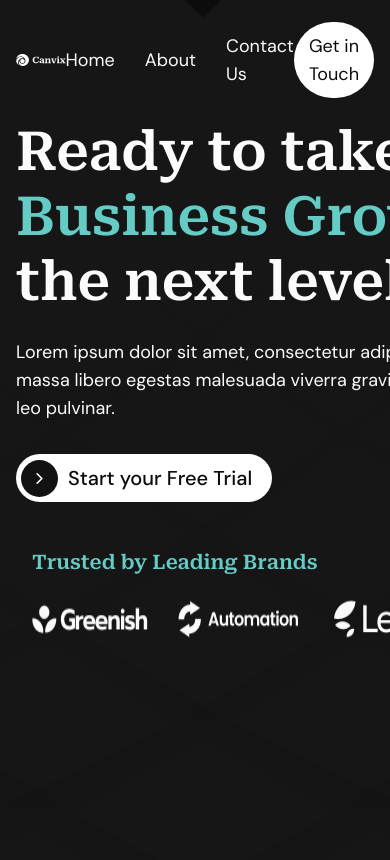
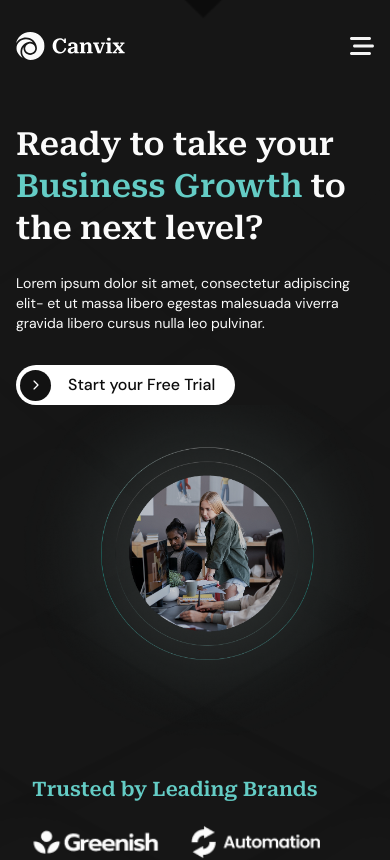
Before and after one commit to Munna-Scriptz/Canvix-Agency, a React (Vite) app: page / in a window 390 px wide. Shown: the top 860 px of the page. Built offline with nearby package versions, Linux system fonts and the light colour scheme.

Commit message:
Navbar And Banner Responsived

```diff
--- a/src/components/Navbar.jsx
+++ b/src/components/Navbar.jsx
@@ -4,7 +4,7 @@ import { Link } from 'react-router'
 const Navbar = () => {
   return (
     <>
-      <nav className='bg-transparent py-[22px]'>
+      <nav className='bg-transparent py-[22px] lg:block hidden'>
         <div className="container">
           <div id="Nav-Row" className='flex items-center justify-between'>
             {/* ---------------Nav Image----------- */}
--- a/src/components/NavbarWhite.jsx
+++ b/src/components/NavbarWhite.jsx
@@ -5,7 +5,7 @@ import { Link } from 'react-router'
 const NavbarWhite = () => {
   return (
     <>
-        <nav className='bg-transparent py-[22px]'>
+        <nav className='bg-transparent py-[22px] lg:block hidden'>
             <div className="container">
             <div id="Nav-Row" className='flex items-center justify-between'>
                 {/* ---------------Nav Image----------- */}
--- /dev/null
+++ b/src/components/ResNavbar.jsx
@@ -0,0 +1,51 @@
+import React, { useState } from 'react'
+import Logo from '../assets/images/Logo.svg'
+import { Link } from 'react-router'
+import { FaBarsStaggered } from 'react-icons/fa6';
+import { IoHomeOutline } from 'react-icons/io5';
+import { MdOutlineGroup } from 'react-icons/md';
+import { FiPhoneCall } from 'react-icons/fi';
+const ResNavbar = () => {
+  const [Value , SetValue] = useState(true)
+  return (
+    <>
+    <nav className='lg:hidden block z-50 py-[12px]'>
+        <div className="container">
+            <div id="NavBar_Row" className='py-[20px] flex items-center justify-between' data-aos="fade-down" data-aos-easing="linear" data-aos-duration="1500">
+                <div className='w-[110px]'>
+                    <Link to={'/'}><img src={Logo} alt="Logo" /></Link>
+                </div>
+                {/* -----------Nav button--------  */}
+                <div className='flex items-center gap-5 text-2xl text-borderCol'>
+                    <FaBarsStaggered onClick={()=>SetValue(!Value)} className='cursor-pointer'/>
+                </div>
+            </div>
+        </div>
+        {/* ------Button Menu------ */}
+        <div className={`absolute top-0 left-0 w-full h-screen duration-[.3s]  ${Value? 'z-[-10]' : 'z-[40]'}`}>
+            <div onClick={()=>SetValue(!Value)} className={`w-full h-screen duration-[.3s] absolute top-0 left-0 bg-[#00000070] ${Value? 'hidden' : 'visible'}`}></div>
+            <div className={`h-screen w-[60%] absolute top-0 bg-[#131022] p-5 duration-[.8s] shadow-[0_3px_10px_rgb(0,0,0,0.2)] overflow-hidden z-50 ${Value? ' translate-x-[-520px] md:translate-x-[-740px] ' : ' translate-x-[-0px]'}`}>
+                <div className='flex items-center justify-between absolute top-0 right-0 w-full px-4 mt-[25px]'>
+                    <Link to={'/'} className='w-[100px]'><img src={Logo} alt="Logo" /></Link>
+                    <button className='relative w-[32px] h-[28px] cursor-pointer right-0' onClick={()=>SetValue(!Value)}>
+                        <span className={`w-[20px] h-[2px] bg-[#F8F8F8] absolute right-[10px] duration-[.3s] ${Value? 'rotate-[0deg] top-[5px]' : 'rotate-[45deg] top-[7px]'}`} ></span>
+                        <span className={`w-[20px] h-[2px] bg-[#F8F8F8] absolute top-[10px] right-[10px] duration-[.3s] ${Value? 'opacity-100' : 'opacity-0'}`}></span>
+                        <span className={`w-[20px] h-[2px] bg-[#F8F8F8] absolute right-[10px] duration-[.3s] ${Value? 'rotate-[0deg] top-[15px]' : 'rotate-[-45deg] top-[7px]' }`}></span>
+                    </button>
+                </div>
+
+                <ul className='flex flex-col items-start gap-5 text-xl mt-25'>
+                    <li><Link onClick={()=>SetValue(!Value)} className='text-[#F8F8F8] font-manrope font-medium flex items-center gap-2' to={'/'}><IoHomeOutline/> Home</Link></li>
+                    <span className='w-full h-[1px] bg-gray-400'></span>
+                    <li><Link onClick={()=>SetValue(!Value)} className='text-[#F8F8F8] font-manrope font-medium flex items-center gap-2' to={'/about'}><MdOutlineGroup/> About</Link></li>
+                    <span className='w-full h-[1px] bg-gray-400'></span>
+                    <li><Link onClick={()=>SetValue(!Value)} className='text-[#F8F8F8] font-manrope font-medium flex items-center gap-2' to={'/contact'}><FiPhoneCall/> Contact Us</Link></li>
+                </ul>
+            </div>
+        </div>
+    </nav>
+    </>
+  )
+}
+
+export default ResNavbar
--- /dev/null
+++ b/src/components/ResNavbarWhite.jsx
@@ -0,0 +1,53 @@
+import React, { useState } from 'react'
+import Logo from '../assets/images/logoBlack.svg'
+import Logo2 from '../assets/images/logo.png'
+import { Link } from 'react-router'
+import { FaBarsStaggered } from 'react-icons/fa6';
+import { IoHomeOutline } from 'react-icons/io5';
+import { MdOutlineGroup } from 'react-icons/md';
+import { FiPhoneCall } from 'react-icons/fi';
+
+const ResNavbarWhite = () => {
+  const [Value , SetValue] = useState(true)
+  return (
+    <>
+    <nav className='lg:hidden block z-50 py-[12px]'>
+        <div className="container">
+            <div id="NavBar_Row" className='py-[20px] flex items-center justify-between' data-aos="fade-down" data-aos-easing="linear" data-aos-duration="1500">
+                <div className='w-[110px]'>
+                    <Link to={'/'}><img src={Logo} alt="Logo" /></Link>
+                </div>
+                {/* -----------Nav button--------  */}
+                <div className='flex items-center gap-5 text-2xl text-primary'>
+                    <FaBarsStaggered onClick={()=>SetValue(!Value)} className='cursor-pointer'/>
+                </div>
+            </div>
+        </div>
+        {/* ------Button Menu------ */}
+        <div className={`absolute top-0 left-0 w-full h-screen duration-[.3s]  ${Value? 'z-[-10]' : 'z-[40]'}`}>
+            <div onClick={()=>SetValue(!Value)} className={`w-full h-screen duration-[.3s] absolute top-0 left-0 bg-[#00000070] ${Value? 'hidden' : 'visible'}`}></div>
+            <div className={`h-screen w-[60%] absolute top-0 bg-[#131022] p-5 duration-[.8s] shadow-[0_3px_10px_rgb(0,0,0,0.2)] overflow-hidden z-50 ${Value? ' translate-x-[-520px] md:translate-x-[-740px] ' : ' translate-x-[-0px]'}`}>
+                <div className='flex items-center justify-between absolute top-0 right-0 w-full px-4 mt-[25px]'>
+                    <Link to={'/'} className='w-[100px]'><img src={Logo2} alt="Logo" /></Link>
+                    <button className='relative w-[32px] h-[28px] cursor-pointer right-0' onClick={()=>SetValue(!Value)}>
+                        <span className={`w-[20px] h-[2px] bg-[#F8F8F8] absolute right-[10px] duration-[.3s] ${Value? 'rotate-[0deg] top-[5px]' : 'rotate-[45deg] top-[7px]'}`} ></span>
+                        <span className={`w-[20px] h-[2px] bg-[#F8F8F8] absolute top-[10px] right-[10px] duration-[.3s] ${Value? 'opacity-100' : 'opacity-0'}`}></span>
+                        <span className={`w-[20px] h-[2px] bg-[#F8F8F8] absolute right-[10px] duration-[.3s] ${Value? 'rotate-[0deg] top-[15px]' : 'rotate-[-45deg] top-[7px]' }`}></span>
+                    </button>
+                </div>
+
+                <ul className='flex flex-col items-start gap-5 text-xl mt-25'>
+                    <li><Link onClick={()=>SetValue(!Value)} className='text-[#F8F8F8] font-manrope font-medium flex items-center gap-2' to={'/'}><IoHomeOutline/> Home</Link></li>
+                    <span className='w-full h-[1px] bg-gray-400'></span>
+                    <li><Link onClick={()=>SetValue(!Value)} className='text-[#F8F8F8] font-manrope font-medium flex items-center gap-2' to={'/about'}><MdOutlineGroup/> About</Link></li>
+                    <span className='w-full h-[1px] bg-gray-400'></span>
+                    <li><Link onClick={()=>SetValue(!Value)} className='text-[#F8F8F8] font-manrope font-medium flex items-center gap-2' to={'/contact'}><FiPhoneCall/> Contact Us</Link></li>
+                </ul>
+            </div>
+        </div>
+    </nav>
+    </>
+  )
+}
+
+export default ResNavbarWhite
--- a/src/components/common/CommonButton.jsx
+++ b/src/components/common/CommonButton.jsx
@@ -4,11 +4,11 @@ import { IoIosArrowForward } from 'react-icons/io'
 const CommonButton = () => {
   return (
     <>
-    <button className="relative bg-white text-white font-medium text-[17px] px-5 py-[12px] pl-5 h-[48px] rounded-full flex items-center overflow-hidden cursor-pointer group">
+    <button className="relative bg-white text-white font-medium md:text-[17px] text-sm px-5 py-[12px] pl-5 lg:h-[48px] h-[40px] rounded-full flex items-center overflow-hidden cursor-pointer group">
         <div className="absolute left-[0.3em] bg-second h-[2.2em] w-[2.2em] rounded-full flex items-center justify-center duration-[.3s] group-hover:w-[calc(100%-0.6em)] active:scale-95">
             <IoIosArrowForward fill='#fff' />
         </div>
-        <span className="ml-8 font-dmSans text-xl text-primary">Start your Free Trial</span>
+        <span className="ml-8 font-dmSans lg:text-xl text-base text-primary">Start your Free Trial</span>
     </button>
     </>
   )
--- a/src/components/home/Banner.jsx
+++ b/src/components/home/Banner.jsx
@@ -12,11 +12,11 @@ const Banner = () => {
     <>
     <section id='Banner'>
         <div className="container">
-            <div id="Banner-Row" className='flex items-center justify-between'>
+            <div id="Banner-Row" className='flex lg:flex-row flex-col items-center justify-between lg:pt-0 pt-8'>
                 {/* ---------------Banner Text----------------- */}
-                <div className='w-[609px]'>
-                    <h1 className='font-roboto font-semibold text-[54px] text-[#FBFBFB] leading-[120%]'>Ready to take your <span className='text-brand'>Business Growth</span> to the next level?</h1>
-                    <p className='text-[#FBFBFB] font-dmSans text-lg w-[557px] mt-[24px] mb-[32px]'>Lorem ipsum dolor sit amet, consectetur adipiscing elit- et ut massa libero egestas malesuada viverra gravida libero cursus nulla leo pulvinar.</p>
+                <div className='lg:w-[609px]'>
+                    <h1 className='font-roboto font-semibold lg:text-[54px] text-[32px] text-[#FBFBFB] lg:leading-[120%] leading-[130%]'>Ready to take your <span className='text-brand'>Business Growth</span> to the next level?</h1>
+                    <p className='text-[#FBFBFB] font-dmSans lg:text-lg text-sm lg:w-[557px] mt-[24px] mb-[32px]'>Lorem ipsum dolor sit amet, consectetur adipiscing elit- et ut massa libero egestas malesuada viverra gravida libero cursus nulla leo pulvinar.</p>
                     {/* ----------Start Button----------- */}
                     <CommonButton/>
                 </div>
@@ -26,13 +26,13 @@ const Banner = () => {
                 </div>
             </div>
             {/* ---------------Brands---------------- */}
-            <div className='mt-[46px]'>
+            <div className='lg:mt-[46px] mt-[30px]'>
                 <p className='font-roboto font-semibold text-xl text-brand ml-4 mb-2'>Trusted by Leading Brands</p>
-                <div className='flex'>
-                    <img src={brand1} alt="brands" />
-                    <img src={brand2} alt="brands" />
-                    <img src={brand3} alt="brands" />
-                    <img src={brand4} alt="brands" />
+                <div className='flex items-center flex-wrap'>
+                    <img className='lg:w-auto w-[160px]' src={brand1} alt="brands" />
+                    <img className='lg:w-auto w-[160px]' src={brand2} alt="brands" />
+                    <img className='lg:w-auto w-[160px]' src={brand3} alt="brands" />
+                    <img className='lg:w-auto w-[160px]' src={brand4} alt="brands" />
                 </div>
             </div>
         </div>
--- a/src/layout/LayoutOne.jsx
+++ b/src/layout/LayoutOne.jsx
@@ -2,11 +2,13 @@ import React from 'react'
 import { Outlet } from 'react-router'
 import Navbar from '../components/Navbar'
 import Footer from '../components/Footer'
+import ResNavbar from '../components/ResNavbar'
 
 const LayoutOne = () => {
   return (
     <>
       <Navbar/>
+      <ResNavbar/>
       <Outlet/>
       <Footer/>
     </>
--- a/src/layout/LayoutTwo.jsx
+++ b/src/layout/LayoutTwo.jsx
@@ -2,10 +2,12 @@ import React from 'react'
 import { Outlet } from 'react-router'
 import Footer from '../components/Footer'
 import NavbarWhite from '../components/NavbarWhite'
+import ResNavbarWhite from '../components/ResNavbarWhite'
 const LayoutTwo = () => {
   return (
     <>
         <NavbarWhite/>
+        <ResNavbarWhite/>
         <Outlet/>
         <Footer/>
     </>
```
